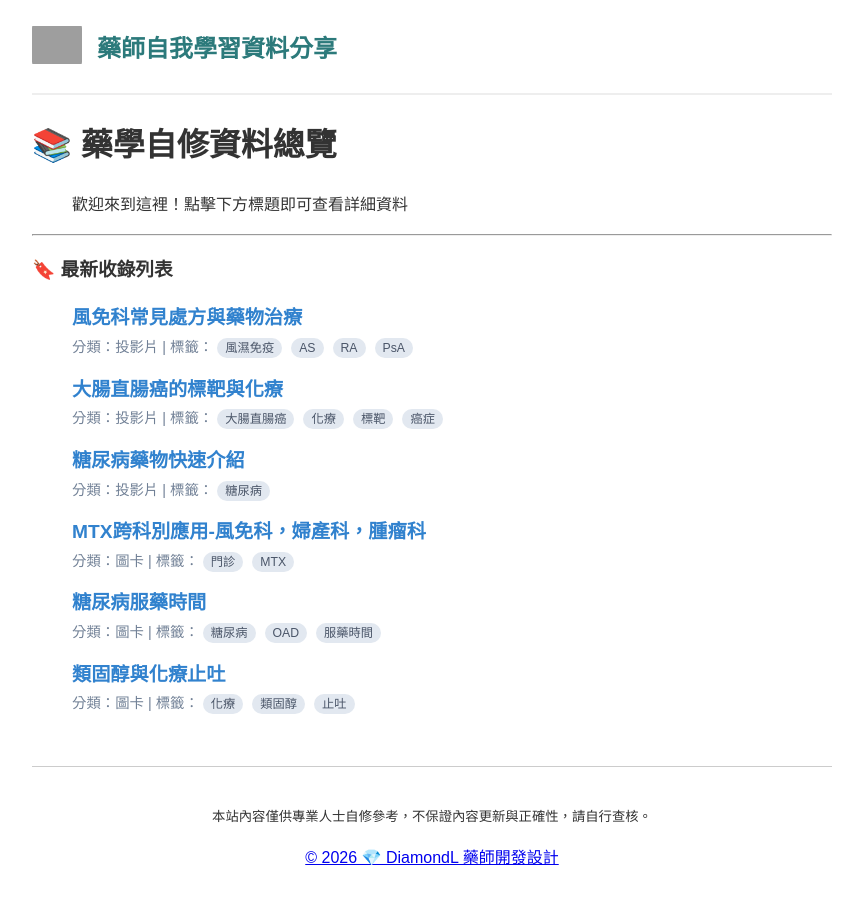
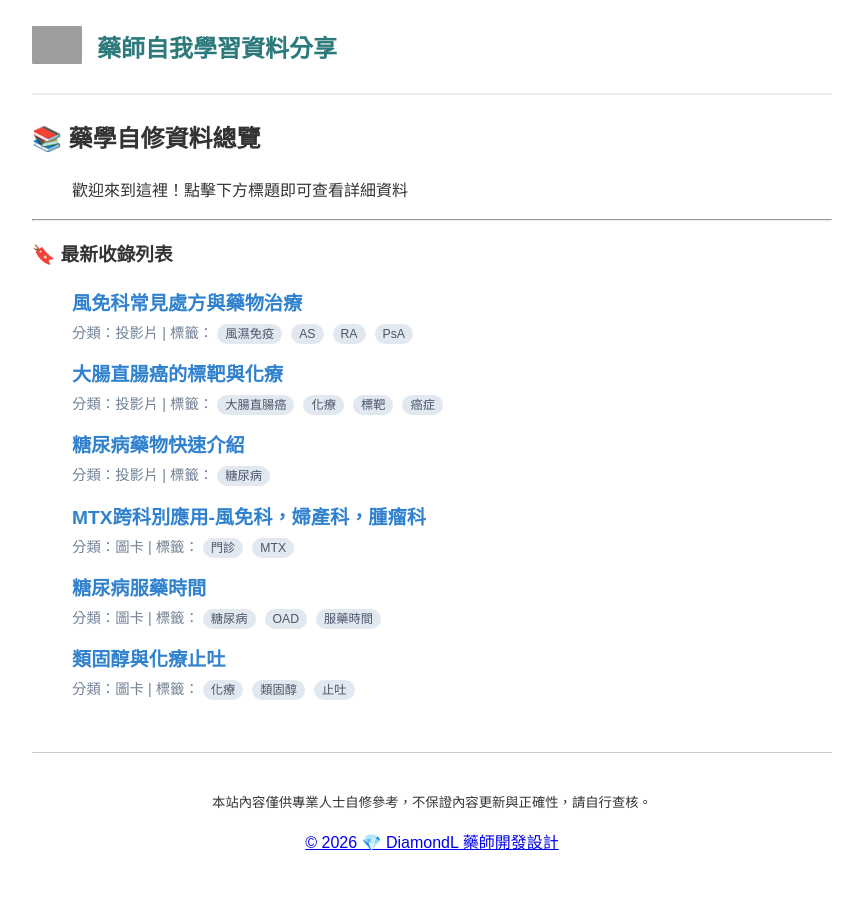
Before and after one commit to liaoweihung/note, a Jekyll site: the page built from index.md, in a window 1280 px wide. Shown: the whole page, without its empty margins (208-1071 px from the left). Built offline with Jekyll 4.4.1, drawn with Linux system fonts in a browser that asks for light colours; grey boxes are pictures that could not be loaded.

```diff
--- a/index.md
+++ b/index.md
@@ -3,7 +3,7 @@ layout: default
 title: 首頁
 ---
 
-# 📚 藥學自修資料總覽
+## 📚 藥學自修資料總覽
 
 > 歡迎來到這裡！點擊下方標題即可查看詳細資料
 
```
